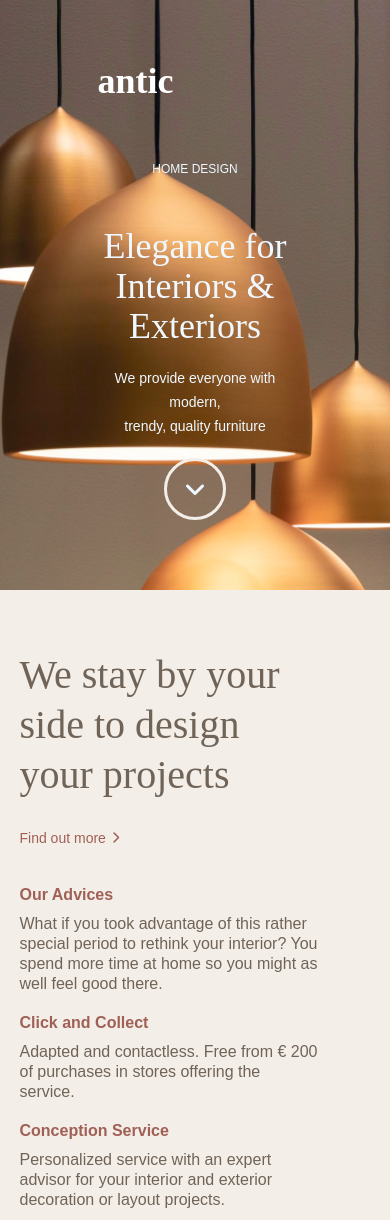
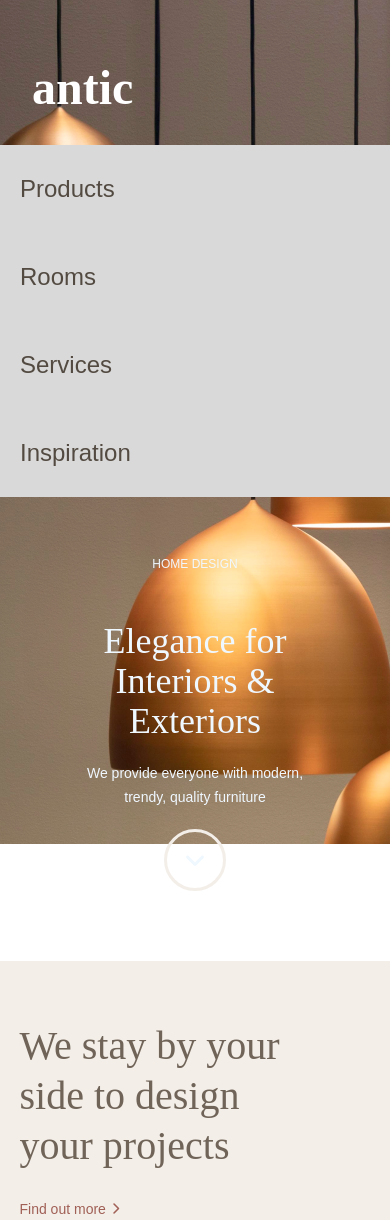
Before and after one commit to DaWei8/antic-remastered, a plain HTML site: page index.html in a window 390 px wide. Shown: the top 1220 px of the page. Drawn offline with Linux system fonts and the light colour scheme.

Commit message:
made the website more responsive

```diff
--- a/index.html
+++ b/index.html
@@ -19,6 +19,9 @@
         <!-- FIRST SECTION -->
         <div class="hero-section">
             <div class="hero-left-side">
+                <div class="hamburger" onclick="">
+
+                </div>
                 <nav>
                     <div class="company">antic</div>
                     <ul>
--- a/mobile.css
+++ b/mobile.css
@@ -30,18 +30,22 @@
 
 
     .hero-left-side {
-        /* width: 70%; */
-        margin-inline: auto;
+        width: inherit;
         padding: 0px;
         padding-bottom: 70px;
         background: none;
         height: max-content;
     }
 
-    /* .hero-left-side nav {} */
+    .hero-left-side nav {
+        display: flex;
+        flex-direction: column;
+    }
 
     .hero-content {
+        width: 310px;
         margin-top: 60px;
+        margin-inline: auto;
         display: flex;
         flex-direction: column;
         align-items: center;
@@ -55,6 +59,7 @@
 
     .down-button {
         color: aliceblue;
+        width: 310px;
     }
 
     .hero-left-side .down-button {
@@ -63,28 +68,30 @@
     }
 
     .hero-head {
+        width: 310px;
         font-size: 12px;
         color: aliceblue;
     }
 
     .hero-text {
+        width: 310px;
         font-size: 36px;
         line-height: 40px;
         margin-bottom: 0px;
     }
 
     .hero-sub-text {
+        width: 310px;
         font-size: 14px;
         margin-bottom: 0px;
     }
 
-    .company {
-        /* padding-left: 40px;
-        padding-top: 40px; */
-    }
-
     .hero-left-side .company {
+        font-size: 48px;
         color: white;
+        display: block;
+        padding: 0;
+        padding-left: 32px;
     }
 
     .hero-text,
@@ -93,7 +100,21 @@
     }
 
     .hero-left-side ul {
-        display: none;
+        gap: 0px;
+        float: left;
+        display: flex;
+        flex-direction: column;
+        /* gap: 10px; */
+        min-width: 100vw;
+        /* display: none; */
+    }
+    .hero-left-side ul li {
+        font-size: 24px;
+        background: var(--off-white);
+        color: var(--dark-color);
+        padding: 30px 0;
+        padding-left: 20px;
+        text-align: left;
     }
 
     .hero-right-side {
@@ -102,7 +123,7 @@
         left: 0;
         right: 0;
         bottom: 0;
-        height: 90vh;
+        /* height: 90vh; */
         width: 100%;
         background-size: auto;
         background-position: top center;
@@ -121,20 +142,33 @@
         gap: 20px;
     }
 
+    .second-left-side {
+        width: 310px;
+    }
     .second-left-side h1 {
+        width: 310px;
         font-size: 40px;
         font-weight: 300;
         line-height: 50px;
         margin-bottom: 30px;
     }
 
+    .second-left-side p {
+        width: 310px;
+    }
+
     .about-list .about p {
         font-size: 16px;
-        width: 300px;
+        width: 310px;
+    }
+
+    .about .about-head {
+        font-size: 24px;
+        width: 310px;
     }
 
     .second-right-side {
-        width: 300px;
+        width: 310px;
         display: flex;
         flex-direction: column;
     }
@@ -152,11 +186,6 @@
     .latest-trends p {
         width: 300px;
     }
-
-
-
-
-
 
     .carousel {
         position: relative;
@@ -190,7 +219,7 @@
     }
 
     .carousel img {
-        width: 300px;
+        width: 310px;
         height: 175px;
     }
 
@@ -233,12 +262,12 @@
         min-height: max-content;
         display: flex;
         height: max-content;
-        padding: 30px 0;
+        padding: 32px 0;
         justify-content: center;
     }
 
     .footer-navs {
-        width: 300px;
+        width: 310px;
         display: flex;
         flex-direction: column;
         gap: 30px;
@@ -251,17 +280,18 @@
     }
 
     .footer-section {
-        width: 300px;
+        width: 310px;
     }
 
     .footer-section img {
-        width: 300px;
+        width: 310px;
     }
 
     .footer-section p {
+        color: var(--dark-color);
         font-size: 20px;
         line-height: 36px;
-        width: 300px;
+        width: 310px;
     }
 
     .footer-section-head {
@@ -293,6 +323,7 @@
     }
 
     .footer-legals {
+        width: 310px;
         display: flex;
         flex-direction: column-reverse;
         justify-content: space-between;
@@ -300,9 +331,11 @@
     }
 
     .footer-legals .legal-links ul {
+        width: 310px;
         display: flex;
         flex-direction: row;
         gap: 30px;
+        height: max-content;
     }
 
     /* FOOTER STOP */
--- a/styles.css
+++ b/styles.css
@@ -2,8 +2,9 @@
     --main-color: #F3EEE8;
     --text-color: #A06056;
     --secondary-text-color: #706458;
-    --dark-color: rgb(29, 27, 23);
+    --dark-color: #534B42;
     --white-color: azure;
+    --off-white: #D9D9D9;
 }
 
 * {
@@ -59,7 +60,7 @@ body {
     margin-top: 60px;
     display: flex;
     flex-direction: row;
-    gap: 10px;
+    gap: 30px;
     align-items: baseline;
 }
 
@@ -73,8 +74,7 @@ body {
 .hero-left-side ul {
     font-family: Arial;
     font-size: 13px;
-    padding-left: 30px;
-    float: right;
+    /* float: right;     */
     display: flex;
     flex-direction: row;
     gap: 10px;
```
